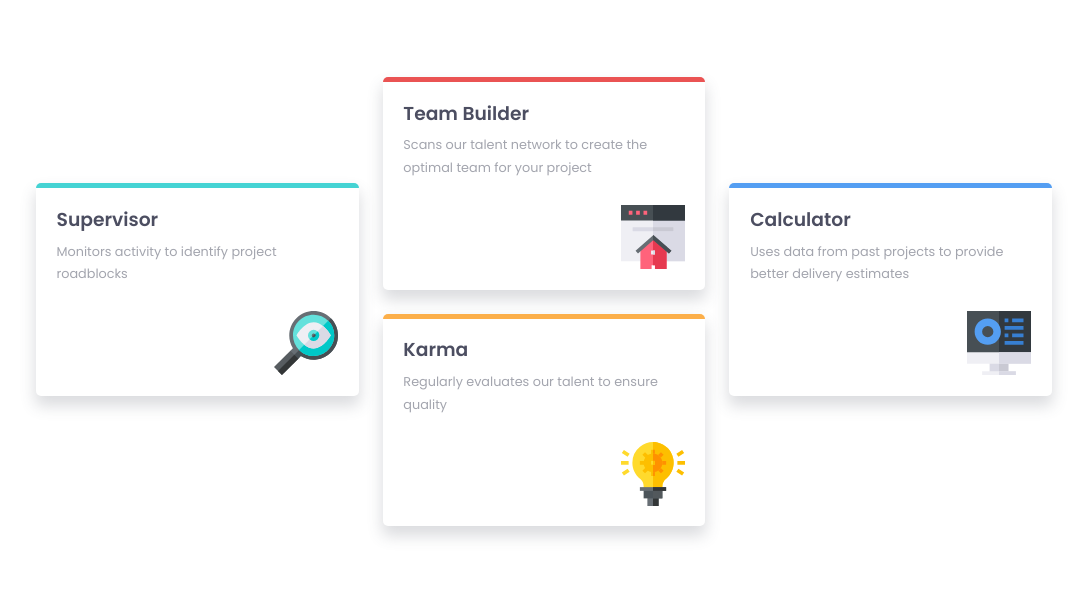
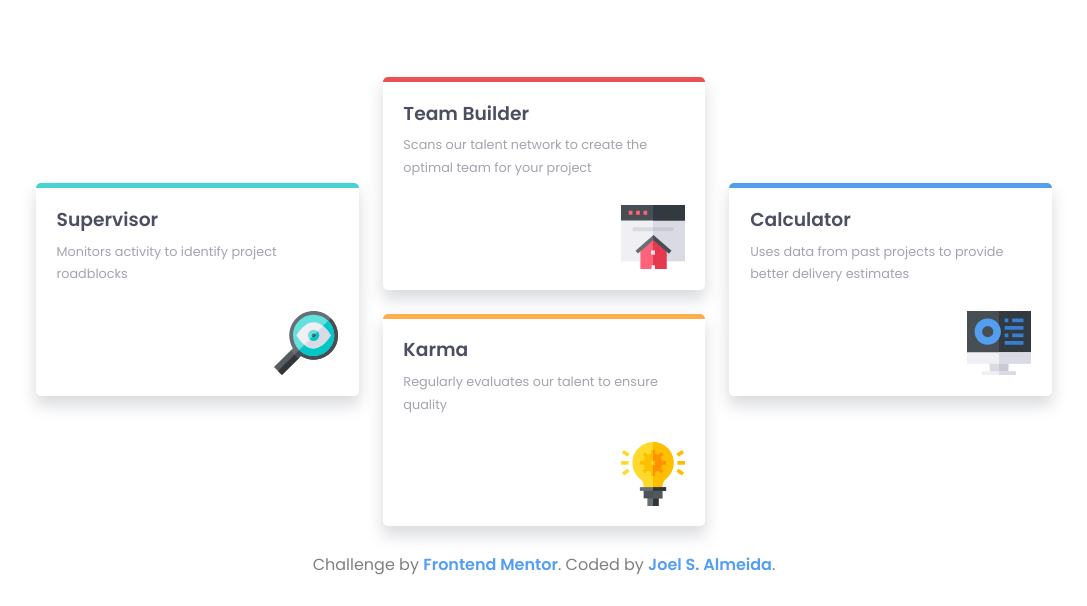
Before and after one commit to joelsalmeida/Four-card-feature-section, a plain HTML site: page index.html in a window 1280 px wide. Shown: the part 216-822 px from the top of the page, without its empty margins (96-1183 px from the left). Drawn offline with Linux system fonts and the light colour scheme.

Commit message:
Some ajustments.

```diff
--- a/index.html
+++ b/index.html
@@ -20,6 +20,7 @@
 
   <section class="card__section">
 
+    <!-- ** HEADER -->
     <header class="card__section__header">
       <h2 class="title--light"> Reliable, efficient delivery</h2>
       <h2>Powered by Technology</h2>
@@ -27,10 +28,12 @@
         to ensure that your project is successful.</p>
     </header>
 
+    <!-- ** CONTENT -->
     <div class="card__section__content">
 
+      <!-- Supervisor -->
       <div class="section__content__block border--cyan">
-        <h3> Supervisor</h3>
+        <h3>Supervisor</h3>
 
         <p>Monitors activity to identify project roadblocks</p>
 
@@ -39,6 +42,7 @@
         </figure>
       </div>
 
+      <!-- Team Builder -->
       <div class="section__content__block border--red">
         <h3>Team Builder</h3>
 
@@ -50,6 +54,7 @@
         </figure>
       </div>
 
+      <!-- Karma -->
       <div class="section__content__block border--orange">
         <h3>Karma</h3>
 
@@ -61,6 +66,7 @@
         </figure>
       </div>
 
+      <!-- Calculator -->
       <div class="section__content__block border--blue">
         <h3>Calculator</h3>
 
@@ -73,14 +79,16 @@
       </div>
     </div>
 
+    <!-- ** Attribution -->
+    <footer>
+      <p class="attribution">
+        Challenge by <a href="https://www.frontendmentor.io?ref=challenge" target="_blank">Frontend Mentor</a>.
+        Coded by <a href="https://www.frontendmentor.io/profile/joelsalmeida" target="_blank">Joel S. Almeida</a>.
+      </p>
+    </footer>
+
   </section>
 
-  <!--<footer>
-    <p class="attribution">
-      Challenge by <a href="https://www.frontendmentor.io?ref=challenge" target="_blank">Frontend Mentor</a>.
-      Coded by <a href="#">Your Name Here</a>.
-    </p>
-  </footer>-->
 </body>
 
 </html>
--- a/styles/_globals.scss
+++ b/styles/_globals.scss
@@ -2,6 +2,13 @@
 
 body {
     font-family: $font;
+    position: absolute;
+    top: 0;
+    bottom: 0;
+    left: 0;
+    right: 0;
+    display: grid;
+    place-items: center;
 }
 
 h2, h3 {
--- a/styles/sass.scss
+++ b/styles/sass.scss
@@ -1,10 +1,12 @@
 @import "reset", "globals", "variables", "mixins";
 
-// ** Main - Four card feature section
+// ** Main - Four Card Feature Section - Mobile first approach
 
 .card__section {
-    margin: 5em 1.7em;
+    margin: 5rem 1.7rem;
     color: $lightGray;
+    display: flex;
+    flex-direction: column;
 }
 
 
@@ -17,7 +19,7 @@
     text-align: center;
 
     h2 {
-        line-height: 1.5;
+        line-height: 150%;
     }
 
     .title--light {
@@ -46,15 +48,21 @@
 
 
 // ** Content Block
+
 .section__content__block {
     @include horizontal-margin-auto;
     max-width: 35ch;
     border-radius: 5px;
     padding: 1.3em;
     border-top: 5px solid;
-    box-shadow: 0px 9px 15px 1px rgba(76,78,97,0.20);;
+    box-shadow: 0px 9px 15px 1px rgba(76,78,97,0.20);
+    transition: 500ms;
 
-    @media (min-width: 900px) {
+    &:hover {
+        box-shadow: 0px 9px 15px 1px rgba(76,78,97,0.10);
+    }
+
+    @media (min-width: 900px) { // Medium Screens
         max-width: 39vw;
     }
 
@@ -71,6 +79,13 @@
     figure {
         display: flex;
         justify-content: flex-end;
+    }
+}
+
+.section__content__block:not(:last-child) {
+    margin-bottom: 1.5rem;
+    @media (min-width: $large) {
+        margin-bottom: 0;
     }
 }
 
@@ -93,7 +108,6 @@
         justify-self: end;
         @include move-50-per-cent(top);
     }
-
 }
 
 .border--orange {   // Karma
@@ -112,9 +126,22 @@
     }
 }
 
-.section__content__block:not(:last-child) {
-    margin-bottom: 1.5rem;
-    @media (min-width: $large) {
-        margin-bottom: 0;
+
+// ** Attribution
+
+.attribution {
+    margin: 1.7em;
+    text-align: center;
+    color: hsl(0, 0%, 0%, 0.5);
+
+    a{
+        color: $blue;
+        text-decoration: none;
+        font-weight: 700;
+        transition: 500ms;
+
+        &:hover {
+            color: $red;
+        }
     }
 }
```
Also changed, not shown: styles/sass.css, 2 other files.
